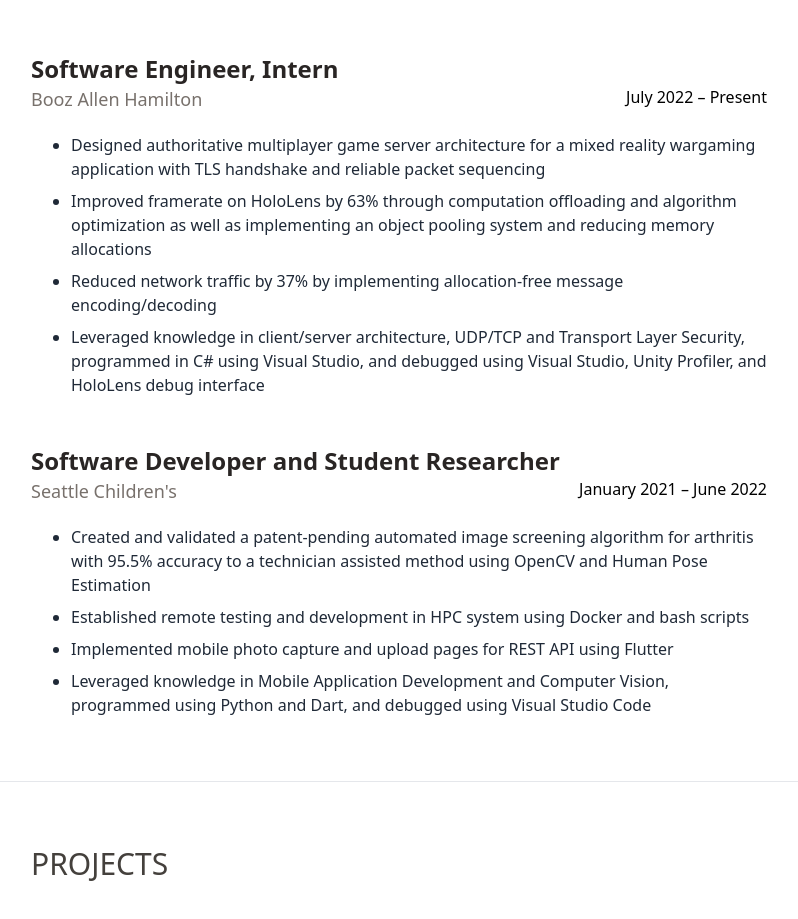
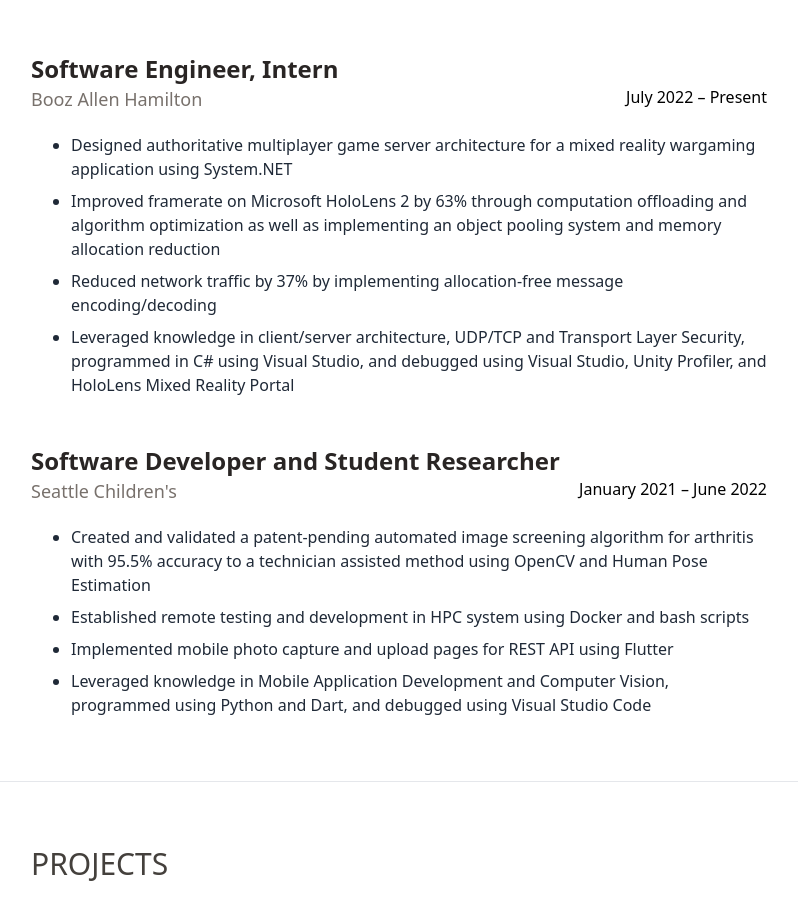
Before and after one commit to pyke-jason/portfolio-website, a Next.js app: page / in a window 1280 px wide. Shown: the part 1380-2299 px from the top of the page, without its empty margins (337-1135 px from the left). Built offline with nearby package versions, Linux system fonts and the light colour scheme.

Commit message:
Update Experience.tsx

```diff
--- a/components/Experience.tsx
+++ b/components/Experience.tsx
@@ -12,10 +12,10 @@
                 date="July 2022 &ndash; Present"
             >
                 <BulletedNotes
-                    notes={["Designed authoritative multiplayer game server architecture for a mixed reality wargaming application with TLS handshake and reliable packet sequencing",
-                        "Improved framerate on HoloLens by 63% through computation offloading and algorithm optimization as well as implementing an object pooling system and reducing memory allocations",
+                    notes={["Designed authoritative multiplayer game server architecture for a mixed reality wargaming application using System.NET ",
+                        "Improved framerate on Microsoft HoloLens 2 by 63% through computation offloading and algorithm optimization as well as implementing an object pooling system and memory allocation reduction",
                         "Reduced network traffic by 37% by implementing allocation-free message encoding/decoding",
-                        "Leveraged knowledge in client/server architecture, UDP/TCP and Transport Layer Security, programmed in C# using Visual Studio, and debugged using Visual Studio, Unity Profiler, and HoloLens debug interface"
+                        "Leveraged knowledge in client/server architecture, UDP/TCP and Transport Layer Security, programmed in C# using Visual Studio, and debugged using Visual Studio, Unity Profiler, and HoloLens Mixed Reality Portal"
                     ]} />
             </SectionEntry>
             <SectionEntry
@@ -25,7 +25,7 @@
             >
                 <BulletedNotes
                     notes={[
-                        " Created and validated a patent-pending automated image screening algorithm for arthritis with 95.5% accuracy to a technician assisted method using OpenCV and Human Pose Estimation",
+                        "Created and validated a patent-pending automated image screening algorithm for arthritis with 95.5% accuracy to a technician assisted method using OpenCV and Human Pose Estimation",
                         "Established remote testing and development in HPC system using Docker and bash scripts",
                         "Implemented mobile photo capture and upload pages for REST API using Flutter",
                         "Leveraged knowledge in Mobile Application Development and Computer Vision, programmed using Python and Dart, and debugged using Visual Studio Code"
```
